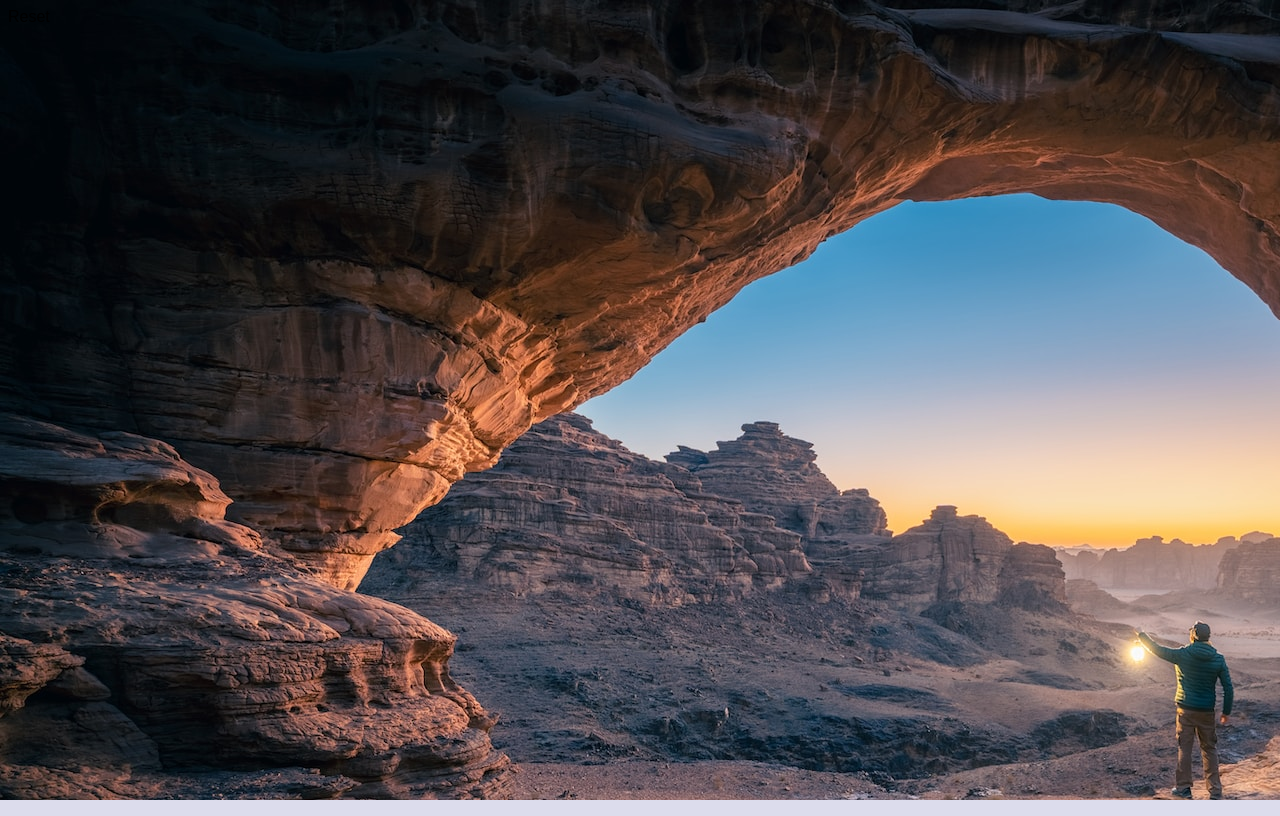
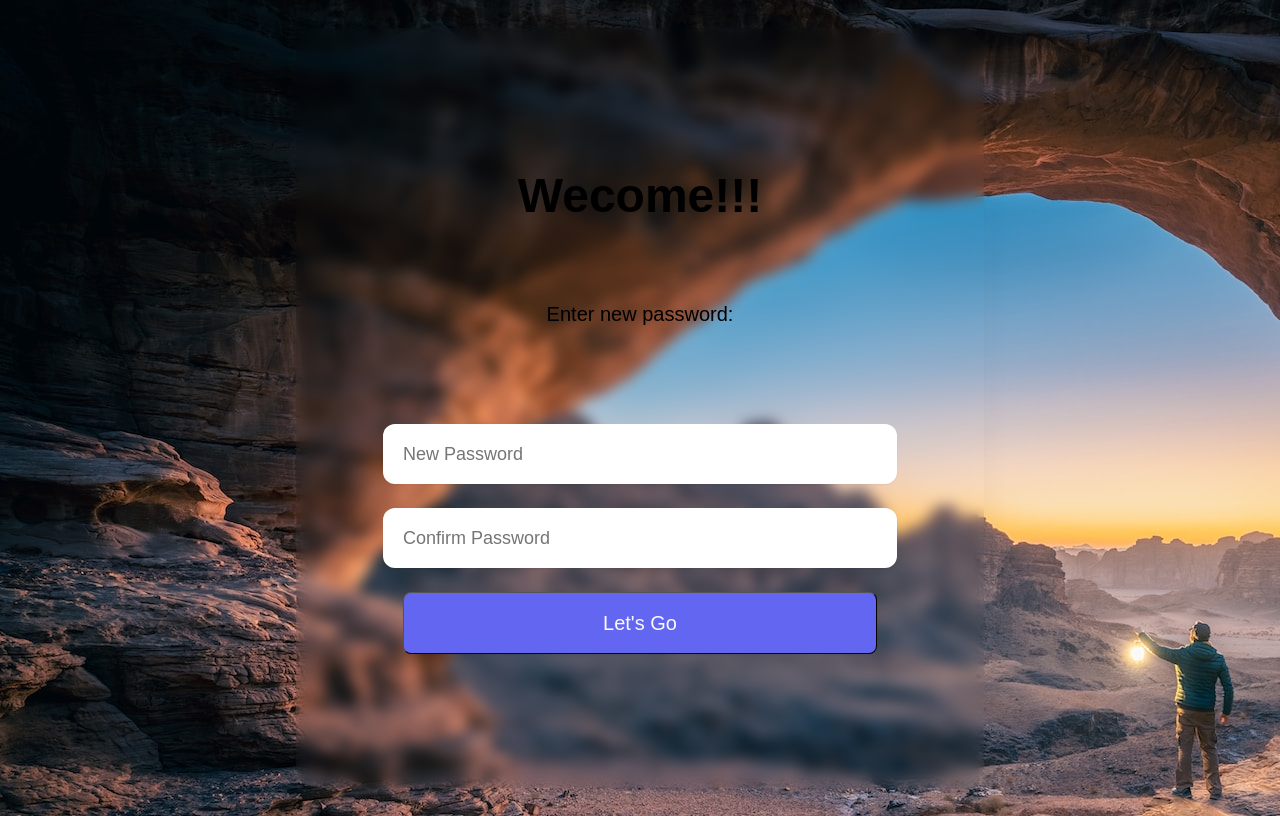
Before and after one commit to ahanban15/MERN-registration-app, a React (Create React App) app in the folder client/: page /reset in a window 1280 px wide. Built offline with nearby package versions, Linux system fonts and the light colour scheme.

Commit message:
reset commit

```diff
--- a/client/src/components/Reset.js
+++ b/client/src/components/Reset.js
@@ -1,9 +1,48 @@
 import React from 'react'
+import { Link } from 'react-router-dom'
+import avatar from '../assets/profile.png'
+import { Toaster} from 'react-hot-toast'
+import { useFormik } from 'formik'
+import styles from '../styles/Username.module.css'
+import { usernameValidate } from '../helper/validate'
+import { resetPasswordValidation } from '../helper/validate'
+// import Password from './Password';
 
-const Reset = () => {
+export default function Reset() {
+  const formik = useFormik({
+    initialValues: { password: '', confirm_pwd: '' },
+    validate: resetPasswordValidation,
+    validateOnBlur: false,
+    validateOnChange: false,
+
+    onSubmit: async values=>{
+      console.log(values)
+    }
+  })
+
+
   return (
-    <div>Reset</div>
+    <div className="container mx-auto items-center">
+
+      <Toaster position='top-center' reverseOrder={false}></Toaster>
+      <div className="flex justify-center items-center h-screen">
+        <div className={styles.glass} style={{ width:"50%"}}>
+          <div className="title flex flex-col items-center">
+            <h4 className='text-5xl font-bold'>Wecome!!!</h4>
+            <span className="py-4 text-xl w-2/3 text-center text-gray-5">
+              Enter new password:
+            </span>
+          </div>
+
+          <form className="py-20" onSubmit={formik.handleSubmit}>
+            <div className="textbox flex flex-col items-center gap-6">
+              <input {...formik.getFieldProps('password')} className={styles.textbox} type="password" placeholder='New Password' />
+              <input {...formik.getFieldProps('confirm_pwd')} className={styles.textbox} type="password" placeholder='Confirm Password' />
+              <button className = {styles.btn} type="submit">Let's Go</button>
+            </div>
+          </form>
+        </div>
+      </div>
+    </div>
   )
 }
-
-export default Reset
--- a/client/src/helper/validate.js
+++ b/client/src/helper/validate.js
@@ -13,6 +13,9 @@
 
     return errors;
 }
+
+
+
 
 // validate username
 function usernameVerify(error = {}, values){
@@ -40,3 +43,12 @@
         errors.password = toast.error("At least one special character is required");
     }
 }
+
+// validate reset password
+export async function resetPasswordValidation(values){
+    const errors = passwordVerify({}, values);
+
+    if(values.password !== values.confirm_pwd){
+        errors.exist = toast.error("Password NOT match...!");
+    }
+}
```
